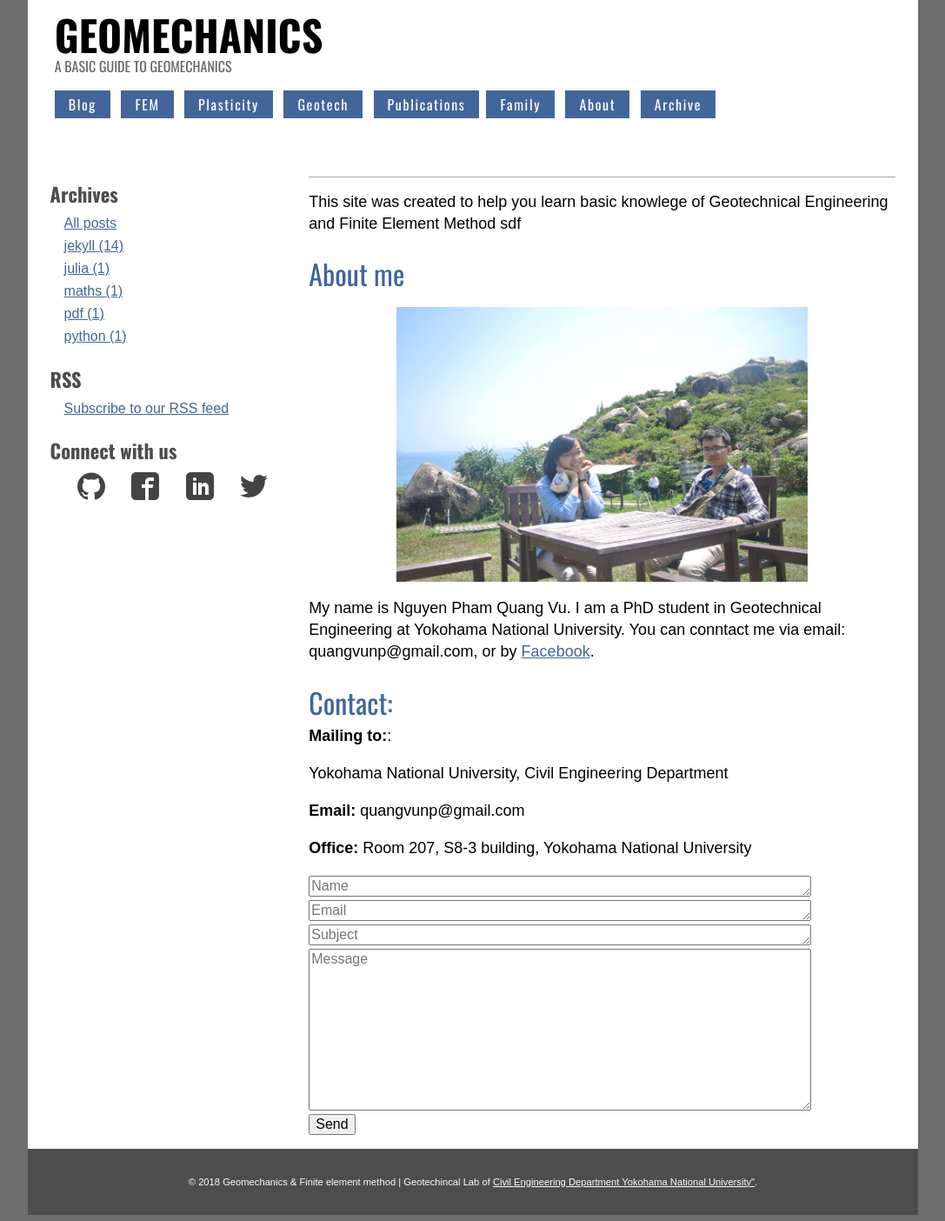
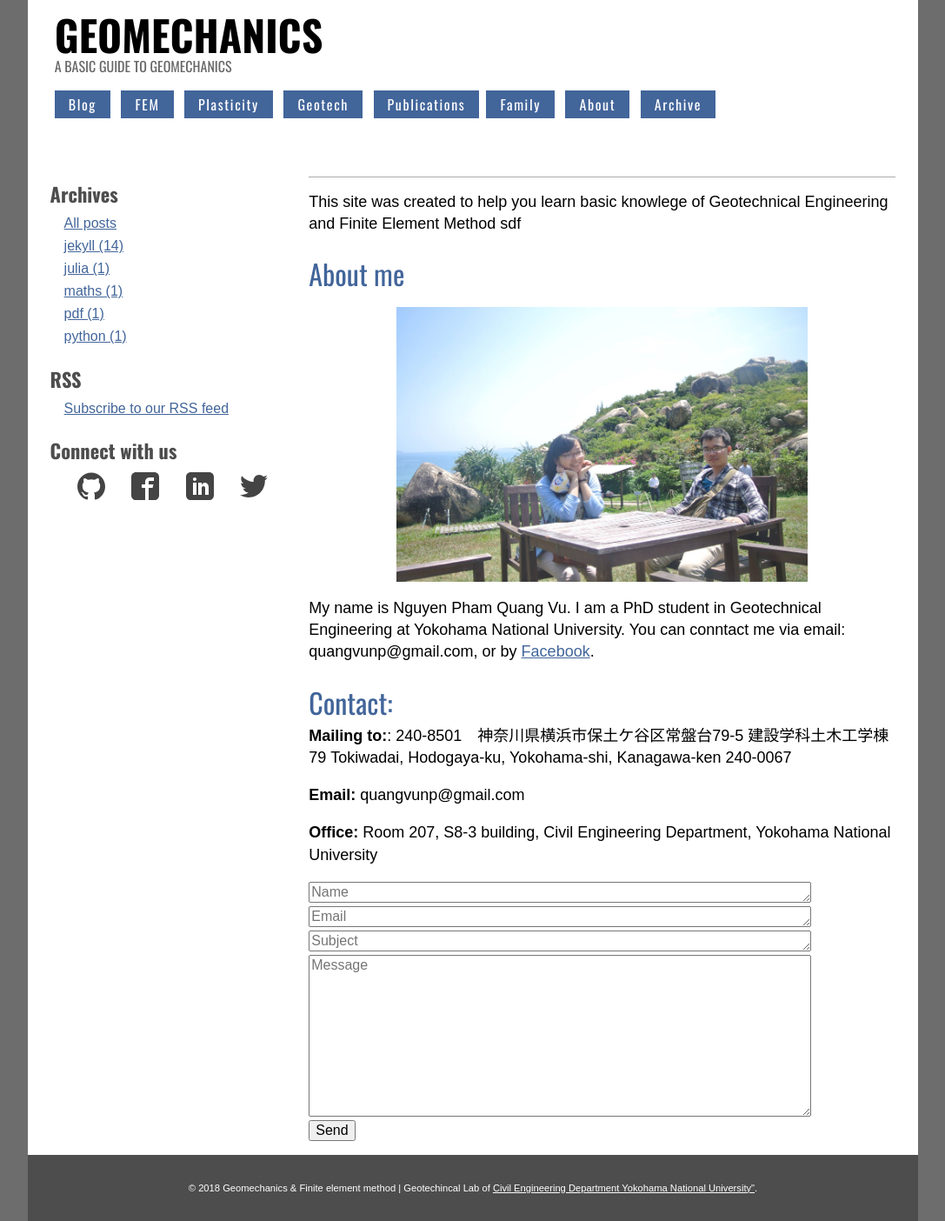
Before and after one commit to quangvunp/geomechanics, a Jekyll site: the page built from about.md, in a window 1280 px wide. Shown: the whole page at 87% size, without its empty margins (96-1183 px from the left). Built offline with Jekyll 4.4.1, drawn with Linux system fonts in a browser that asks for light colours; our own code applies the rules of GitHub Pages for plain Markdown files.

Commit message:
Update about.md

```diff
--- a/about.md
+++ b/about.md
@@ -9,14 +9,15 @@ My name is Nguyen Pham Quang Vu. I am a PhD student in Geotechnical Engineering
 
 ## Contact:
 **Mailing to:**:
-
-Yokohama National University, Civil Engineering Department
+240-8501 神奈川県横浜市保土ケ谷区常盤台79-5
+建設学科土木工学棟
+79 Tokiwadai, Hodogaya-ku, Yokohama-shi, Kanagawa-ken 240-0067
 
 **Email:**
 quangvunp@gmail.com
 
 **Office:**
-Room 207, S8-3 building, Yokohama National University
+Room 207, S8-3 building, Civil Engineering Department, Yokohama National University
 
 
 
```
